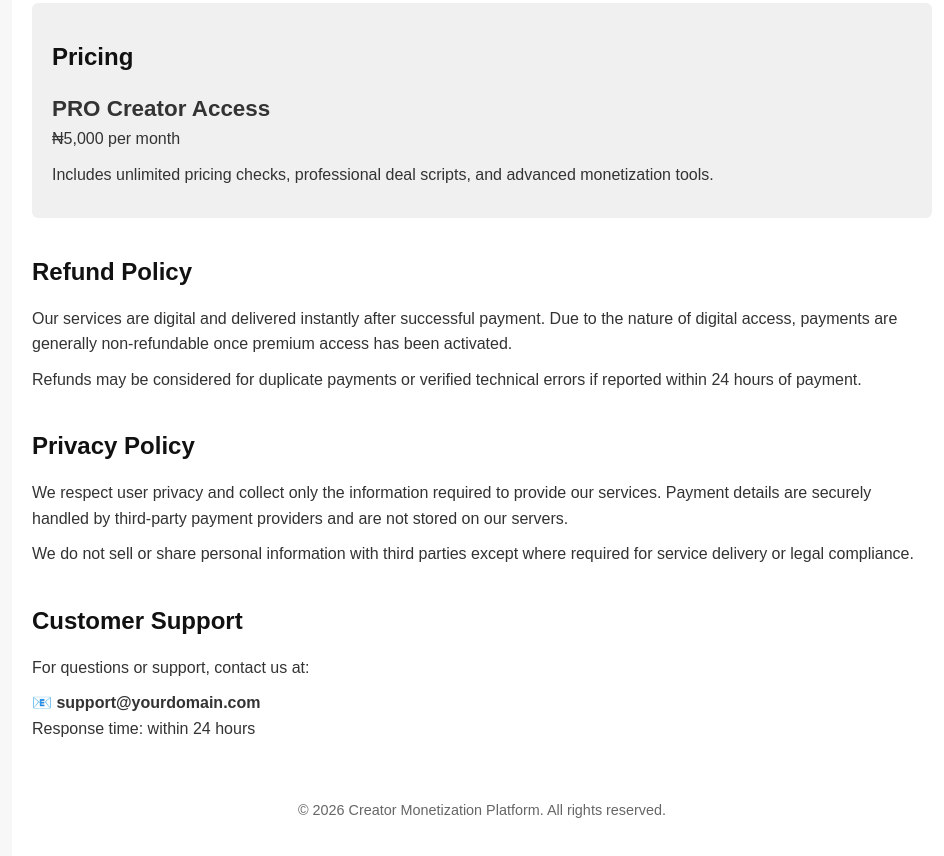
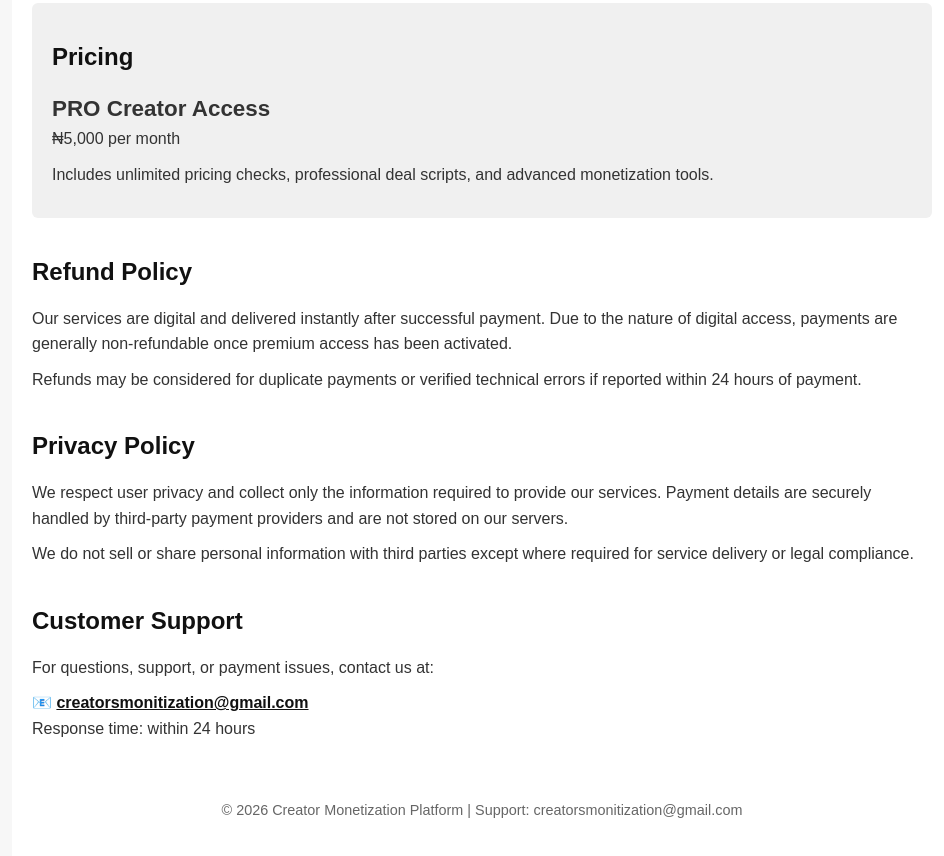
Before and after one commit to creatorsmoney247/creator-monetization, a plain HTML site: page index.html in a window 1280 px wide. Shown: the part 594-1450 px from the top of the page, without its empty margins (158-1102 px from the left). Drawn offline with Linux system fonts and the light colour scheme.

Commit message:
index.html

```diff
--- a/index.html
+++ b/index.html
@@ -138,21 +138,23 @@
         </div>
 
         <div class="section">
+        <div class="section">
             <h2>Customer Support</h2>
             <p>
-                For questions or support, contact us at:
+                For questions, support, or payment issues, contact us at:
             </p>
             <p>
-                📧 <strong>support@yourdomain.com</strong><br />
+                📧 <a href="mailto:creatorsmonitization@gmail.com">
+                    <strong>creatorsmonitization@gmail.com</strong>
+                </a><br />
                 Response time: within 24 hours
             </p>
         </div>
 
         <div class="footer">
-            © 2026 Creator Monetization Platform. All rights reserved.
+            © 2026 Creator Monetization Platform |
+            Support: creatorsmonitization@gmail.com
         </div>
-
-    </div>
 
 </body>
 </html>
```
